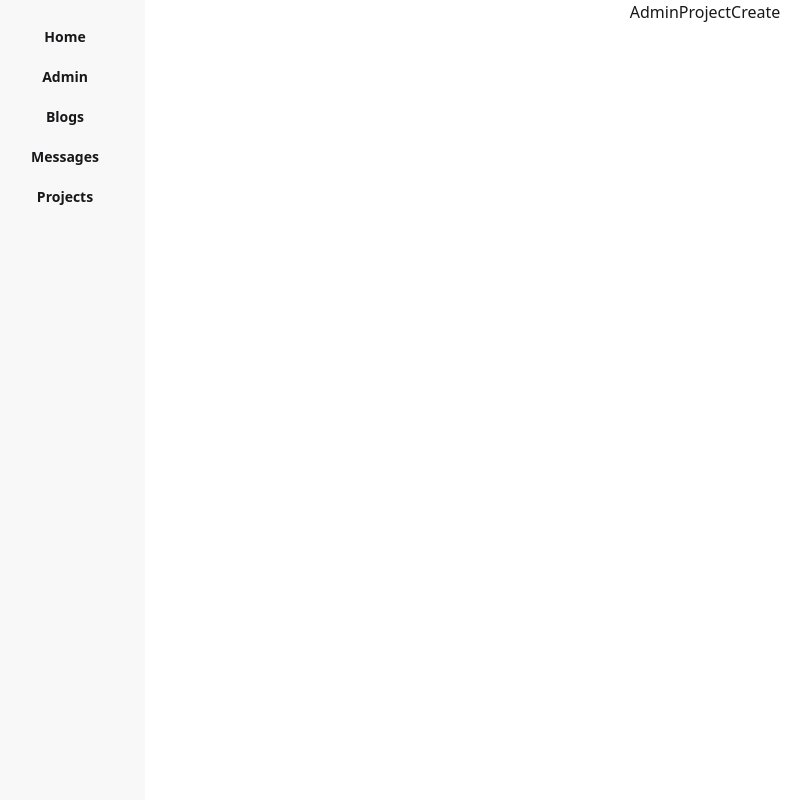
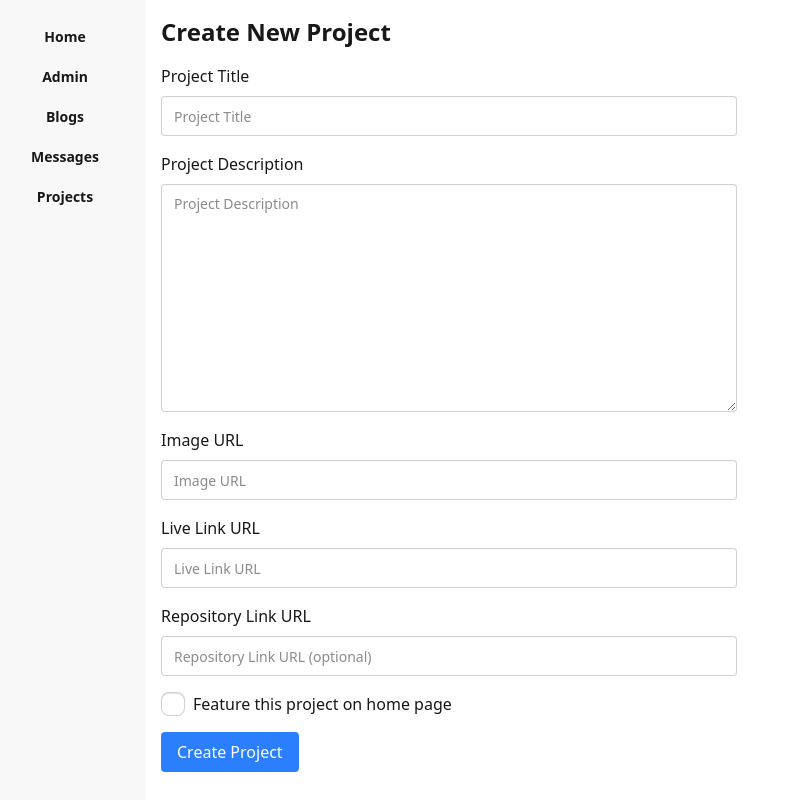
Before and after one commit to shahadathhs/sajib.portfolio, a Next.js app: page /admin/projects/new in a window 1280 px wide. Shown: the whole page, without its empty margins (15-826 px from the left). Built offline with nearby package versions, Linux system fonts and the light colour scheme; sample sign-in values are in the browser's storage.

Commit message:
feat: create and get projects functionality completed

```diff
--- a/app/(dashboard)/admin/projects/new/page.tsx
+++ b/app/(dashboard)/admin/projects/new/page.tsx
@@ -1,5 +1,137 @@
+"use client";
+
+import { useState } from "react";
+import { useRouter } from "next/navigation";
+import toast from "react-hot-toast";
+
 export default function AdminProjectCreate() {
+  const [title, setTitle] = useState("");
+  const [description, setDescription] = useState("");
+  const [image, setImage] = useState("");
+  const [liveLink, setLiveLink] = useState("");
+  const [repoLink, setRepoLink] = useState("");
+  const [isFeatured, setIsFeatured] = useState(false);
+  const router = useRouter();
+
+  const handleCreate = async () => {
+    if (!title || !description || !image || !liveLink) {
+      toast.dismiss();
+      toast.error("All fields are required");
+      return;
+    }
+
+    try {
+      const res = await fetch("/api/projects", {
+        method: "POST",
+        headers: { "Content-Type": "application/json" },
+        body: JSON.stringify({
+          title,
+          description,
+          image,
+          liveLink,
+          repoLink,
+          isFeatured,
+        }),
+      });
+      const data = await res.json();
+      if (data.success) {
+        toast.dismiss();
+        toast.success("Project created successfully");
+        router.push("/admin/projects");
+      } else {
+        toast.dismiss();
+        toast.error("Failed to create project");
+      }
+    } catch (error) {
+      console.error("Error creating project:", error);
+      toast.dismiss();
+      toast.error("Failed to create project");
+    }
+  };
+
   return (
-    <div>AdminProjectCreate</div>
-  )
+    <div className="container mx-auto p-4">
+      <h1 className="text-2xl font-bold mb-4">Create New Project</h1>
+      <div className="space-y-4 max-w-xl">
+        {/* Title */}
+        <div>
+          <label className="block font-medium mb-2">Project Title</label>
+          <input
+            type="text"
+            placeholder="Project Title"
+            value={title}
+            onChange={(e) => setTitle(e.target.value)}
+            className="input input-bordered w-full"
+          />
+        </div>
+
+        {/* Project description */}
+        <div>
+          <label className="block font-medium mb-2">Project Description</label>
+          <textarea
+            placeholder="Project Description"
+            value={description}
+            rows={10}
+            onChange={(e) => setDescription(e.target.value)}
+            className="textarea textarea-bordered w-full"
+          />
+        </div>
+
+        {/* Image url */}
+        <div>
+          <label className="block font-medium mb-2">Image URL</label>
+          <input
+            type="text"
+            placeholder="Image URL"
+            value={image}
+            onChange={(e) => setImage(e.target.value)}
+            className="input input-bordered w-full"
+          />
+        </div>
+
+        {/* live link  */}
+        <div>
+          <label className="block font-medium mb-2">Live Link URL</label>
+          <input
+            type="text"
+            placeholder="Live Link URL"
+            value={liveLink}
+            onChange={(e) => setLiveLink(e.target.value)}
+            className="input input-bordered w-full"
+          />
+        </div>
+
+        {/* repository link */}
+        <div>
+          <label className="block font-medium mb-2">Repository Link URL</label>
+          <input
+            type="text"
+            placeholder="Repository Link URL (optional)"
+            value={repoLink}
+            onChange={(e) => setRepoLink(e.target.value)}
+            className="input input-bordered w-full"
+          />
+        </div>
+
+        {/* featured checkbox  */}
+        <div className="flex items-center">
+          <input
+            type="checkbox"
+            checked={isFeatured}
+            onChange={(e) => setIsFeatured(e.target.checked)}
+            className="mr-2 checkbox"
+          />
+          <label>Feature this project on home page</label>
+        </div>
+
+        {/* Create button */}
+        <button
+          onClick={handleCreate}
+          className="bg-blue-500 text-white px-4 py-2 rounded"
+        >
+          Create Project
+        </button>
+      </div>
+    </div>
+  );
 }
--- a/app/(dashboard)/admin/projects/page.tsx
+++ b/app/(dashboard)/admin/projects/page.tsx
@@ -1,5 +1,96 @@
+"use client";
+
+import { useEffect, useState } from "react";
+import Link from "next/link";
+import toast from "react-hot-toast";
+
+type Project = {
+  _id: string;
+  title: string;
+  description: string;
+  image: string;
+  liveLink: string;
+  repoLink?: string;
+  isFeatured: boolean;
+};
 export default function AdminProjectsPage() {
+  const [projects, setProjects] = useState<Project[]>([]);
+
+  useEffect(() => {
+    fetch("/api/projects")
+      .then((res) => res.json())
+      .then((data) => {
+        if (data.success) {
+          setProjects(data.projects);
+        } else {
+          toast.dismiss();
+          toast.error("Failed to fetch projects");
+        }
+      })
+      .catch((err) => {
+        console.error("Error fetching projects:", err);
+        toast.dismiss();
+        toast.error("Failed to fetch projects");
+      });
+  }, []);
+
+  const handleDelete = async (id: string) => {
+    try {
+      const res = await fetch(`/api/projects/${id}`, { method: "DELETE" });
+      const data = await res.json();
+      if (data.success) {
+        setProjects((prev) => prev.filter((project) => project._id !== id));
+        toast.dismiss();
+        toast.success("Project deleted successfully");
+      } else {
+        toast.dismiss();
+        toast.error("Failed to delete project");
+      }
+    } catch (error) {
+      console.error("Delete failed:", error);
+      toast.dismiss();
+      toast.error("Failed to delete project");
+    }
+  };
+
   return (
-    <div>AdminProjectsPage</div>
-  )
+    <div className="container mx-auto p-4">
+      <h1 className="text-2xl font-bold mb-4">Project Management</h1>
+      <Link
+        href="/admin/projects/new"
+        className="bg-blue-500 text-white px-4 py-2 rounded inline-block"
+      >
+        Create New Project
+      </Link>
+      <ul className="mt-4 space-y-4">
+        {projects.length === 0 && <p>No projects found.</p>}
+
+        {projects.map((project) => (
+          <li
+            key={project._id}
+            className="border p-4 rounded flex justify-between items-center"
+          >
+            <div>
+              <h2 className="text-xl font-semibold">{project.title}</h2>
+              <p>{project.description.slice(0, 100) + "..."}</p>
+            </div>
+            <div className="space-x-4">
+              <Link
+                href={`/admin/projects/${project._id}`}
+                className="text-blue-500"
+              >
+                Edit
+              </Link>
+              <button
+                onClick={() => handleDelete(project._id)}
+                className="text-red-500"
+              >
+                Delete
+              </button>
+            </div>
+          </li>
+        ))}
+      </ul>
+    </div>
+  );
 }
--- a/app/api/projects/route.ts
+++ b/app/api/projects/route.ts
@@ -1,2 +1,52 @@
-// * CRUD operations for projects
-export {};
+import dbConnect from "@/lib/dbConnect";
+import Project from "@/models/Projects";
+import { NextResponse } from "next/server";
+
+export async function GET() {
+  try {
+    await dbConnect();
+    const projects = await Project.find().sort({ createdAt: -1 });
+    return NextResponse.json({ success: true, projects }, { status: 200 });
+  } catch (error) {
+    console.error("Error fetching projects:", error);
+    return NextResponse.json(
+      { error: "Error fetching projects" },
+      { status: 500 }
+    );
+  }
+}
+
+
+export async function POST(request: Request) {
+  try {
+    const { title, description, image, liveLink, repoLink, isFeatured } =
+      await request.json();
+
+    if (!title || !description || !image || !liveLink) {
+      return NextResponse.json(
+        { error: "Missing required fields" },
+        { status: 400 }
+      );
+    }
+
+    // * connect to db
+    await dbConnect();
+
+    const newProject = new Project({
+      title,
+      description,
+      image,
+      liveLink,
+      repoLink,
+      isFeatured,
+    });
+    await newProject.save();
+    return NextResponse.json(
+      { success: true, message: "Project created successfully" },
+      { status: 201 }
+    );
+  } catch (error) {
+    console.error("Error creating project:", error);
+    return NextResponse.json({ error: "Error creating project" }, { status: 500 });
+  }
+}
```
